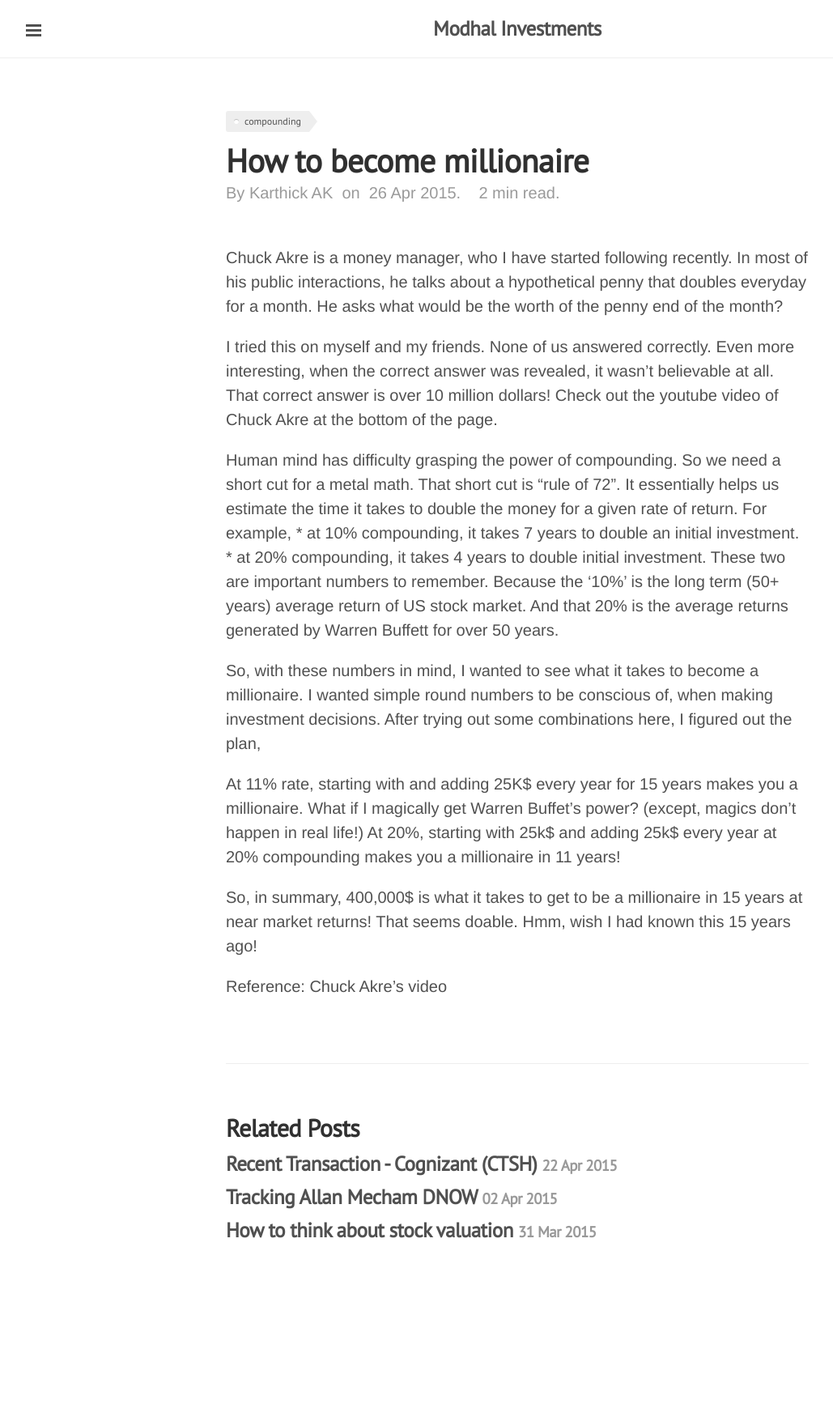
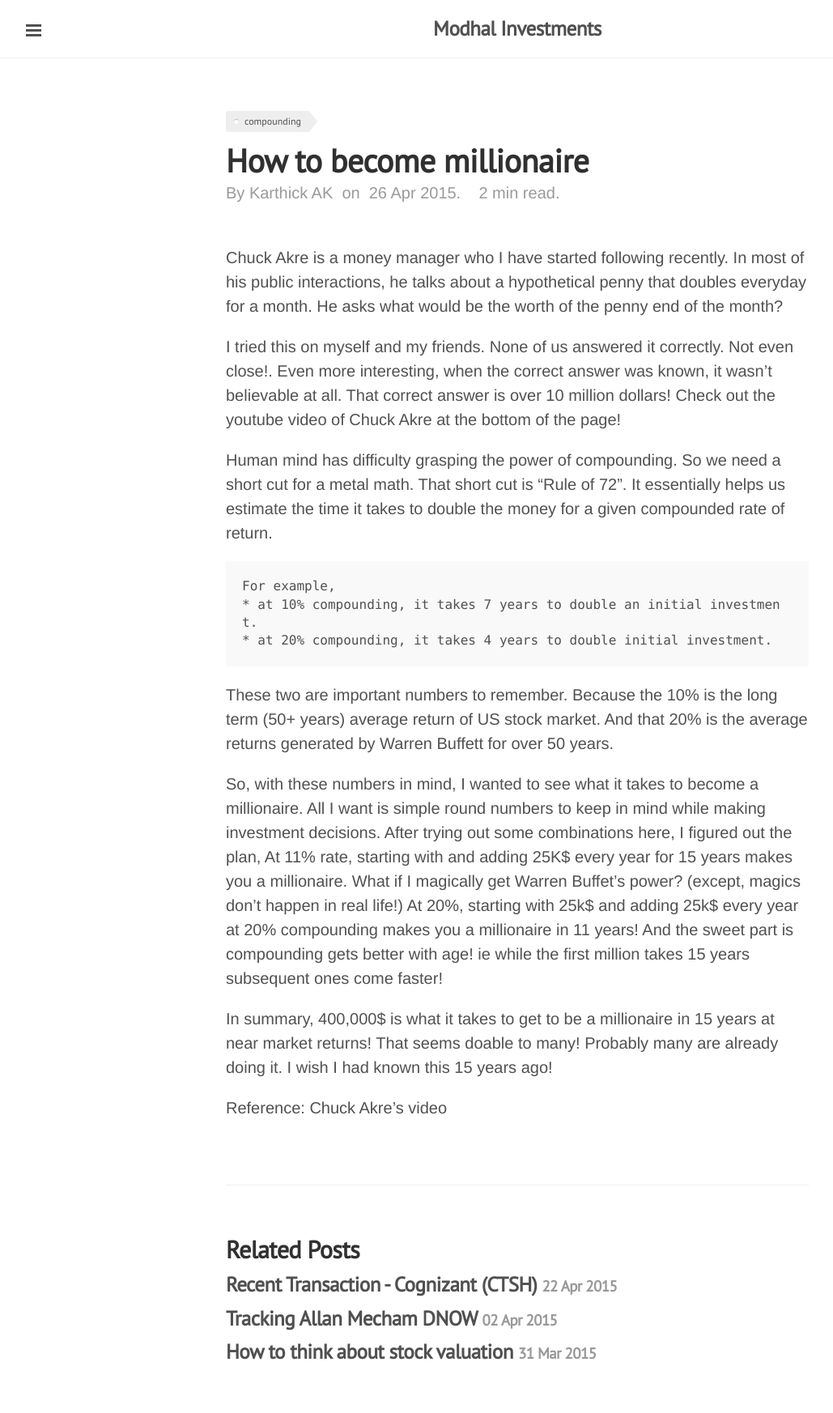
Before and after one commit to gitforwork2/gitforwork.github.io, a Jekyll site: the page built from _posts/2015-04-26-How-to-become-millionaire.md, in a window 1280 px wide. Shown: the whole page at 81% size, without its empty margins (1-1030 px from the left). Built offline with Jekyll 4.4.1, drawn with Linux system fonts in a browser that asks for light colours; Markdown is read by kramdown in place of the engine named in the settings; before the commit the page ends 1596 px from its top, so only the background shows below that.

Commit message:
Compounding post updates!

```diff
--- a/_posts/2015-04-26-How-to-become-millionaire.md
+++ b/_posts/2015-04-26-How-to-become-millionaire.md
@@ -5,34 +5,35 @@ tags: compounding
 description: 'How to become millionaire'
 comments: false
 ---
-Chuck Akre is a money manager, who I have started following recently. In most of his public interactions, he talks about a
+Chuck Akre is a money manager who I have started following recently. In most of his public interactions, he talks about a
   hypothetical penny that doubles everyday for a month. He asks what would be the worth of the penny
   end of the month?
 
-  I tried this on myself and my friends. None of us answered correctly. Even more interesting,
-   when the correct answer was revealed, it wasn't believable at all. That correct answer is over 10 million dollars!
-  Check out the youtube video of Chuck Akre at the bottom of the page.
+  I tried this on myself and my friends. None of us answered it correctly. Not even close!. Even more interesting,
+   when the correct answer was known, it wasn't believable at all. That correct answer is over 10 million dollars!
+  Check out the youtube video of Chuck Akre at the bottom of the page!
 
   Human mind has difficulty grasping the power of compounding. So we need a short cut for a metal math. That short cut is
-   "rule of 72". It essentially helps us estimate the time it takes to double the money for a given rate of return.
+   "Rule of 72". It essentially helps us estimate the time it takes to double the money for a given compounded rate of return.
+
     For example,
     * at 10% compounding, it takes 7 years to double an initial investment.
     * at 20% compounding, it takes 4 years to double initial investment.
-These two are important numbers to remember. Because the '10%' is the long term (50+ years) average return of US stock market.
+
+These two are important numbers to remember. Because the 10% is the long term (50+ years) average return of US stock market.
 And that 20% is the average returns generated by Warren Buffett for over 50 years.
 
-So, with these numbers in mind, I wanted to see what it takes to become a millionaire. I wanted simple round numbers
-to be conscious of, when making investment decisions.
-After trying out some combinations [here](http://www.moneychimp.com/calculator/compound_interest_calculator.htm),
+So, with these numbers in mind, I wanted to see what it takes to become a millionaire. All I want is simple round numbers
+to keep in mind while making investment decisions. After trying out some combinations [here](http://www.moneychimp.com/calculator/compound_interest_calculator.htm),
  I figured out the plan,
-
 At 11% rate, starting with and adding 25K$ every year for 15 years makes you a millionaire.
 What if I magically get Warren Buffet's power? (except, magics don't happen in real life!)
 At 20%, starting with 25k$ and adding 25k$ every year at 20% compounding makes you a millionaire in 11 years!
+And the sweet part is compounding gets better with age! ie while the first million takes 15 years subsequent ones come faster!
 
-So, in summary, 400,000$ is what it takes to get to be a millionaire in 15 years at near market returns!
-That seems doable.
-Hmm, wish I had known this 15 years ago!
+In summary, 400,000$ is what it takes to get to be a millionaire in 15 years at near market returns!
+That seems doable to many! Probably many are already doing it.
+I wish I had known this 15 years ago!
 
 Reference:
   [Chuck Akre's video](https://www.youtube.com/watch?v=XRCjdAPIlZg)
```
